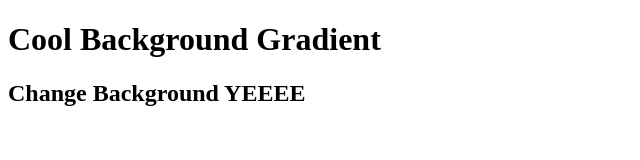
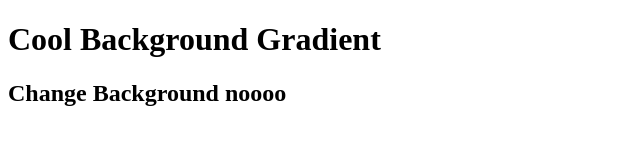
Before and after one commit to joelmac08/background-image, a plain HTML site: page index.html in a window 1280 px wide. Shown: the full height of the page, 0-640 px from the left. Drawn offline with Linux system fonts and the light colour scheme.

Commit message:
changing text

```diff
--- a/index.html
+++ b/index.html
@@ -7,6 +7,6 @@
 </head>
 <body>
     <h1>Cool Background Gradient</h1>
-    <h2>Change Background YEEEE</h2>
+    <h2>Change Background noooo</h2>
 </body>
 </html>
```
